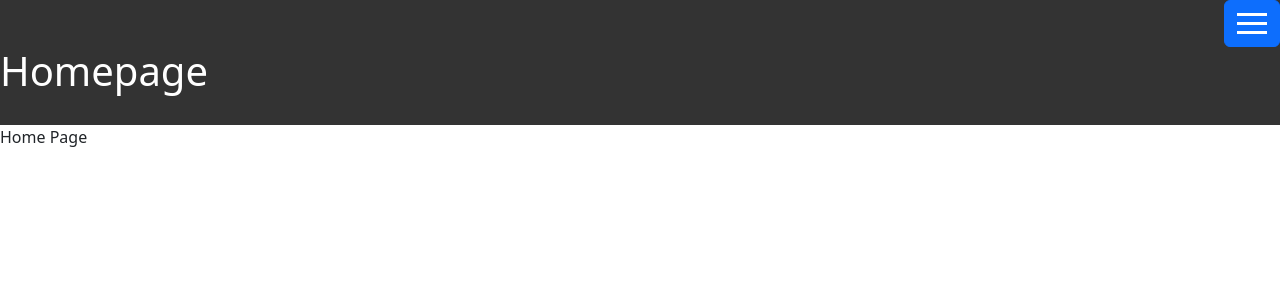
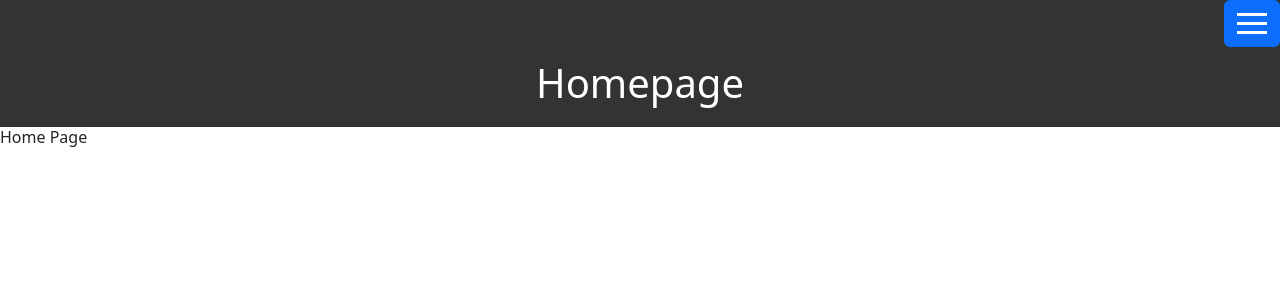
Before and after one commit to SEG3125-A/Group1-Lab8, a React (Create React App) app in the folder repairtech/: page / in a window 1280 px wide. Shown: the top 300 px of the page. Built offline with nearby package versions, Linux system fonts and the light colour scheme.

Commit message:
center the titles

```diff
--- a/repairtech/src/Navbar.js
+++ b/repairtech/src/Navbar.js
@@ -1,6 +1,7 @@
 import React, { useState, useEffect } from 'react';
 import { Link, useLocation } from 'react-router-dom';
 import 'bootstrap/dist/css/bootstrap.min.css';
+import './App.css'; // Import the CSS file with the styles
 
 function Navbar({ closeNavbar }) {
   const location = useLocation();
@@ -57,7 +58,7 @@ function Navbar({ closeNavbar }) {
         <Link to="/Pages/Technicians.js" onClick={handleNavLinkClick}>Technicians</Link>
         <Link to="/Pages/AboutUs.js" onClick={handleNavLinkClick}>About Us</Link>
       </div>
-      <div className="title-band">
+      <div className="navbar-container"> {/* Apply CSS styles to this div */}
         <h1 className="page-title">{pageTitle}</h1>
       </div>
     </>
```
